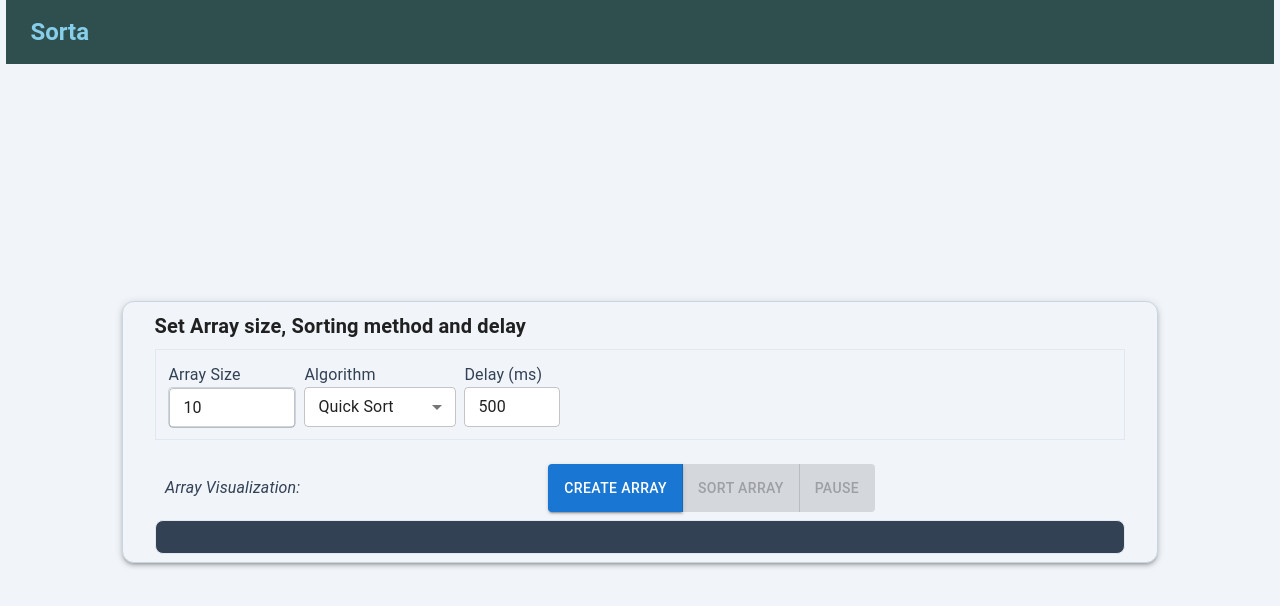
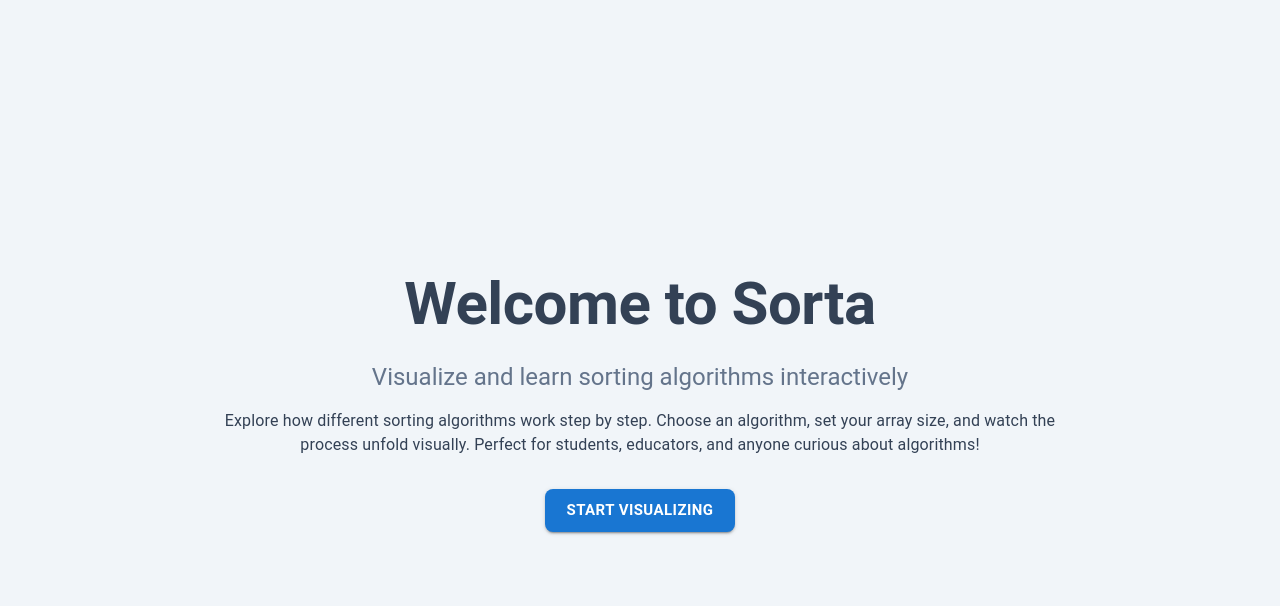
Before and after one commit to WaithakaGuru/AlgosLab, a React (Vite) app in the folder sort/sort-visualizer/: page / in a window 1280 px wide. Shown: the top 606 px of the page. Built offline with nearby package versions, Linux system fonts and the light colour scheme.

Commit message:
Add a landing pageto Sorta

```diff
--- a/sort/sort-visualizer/package.json
+++ b/sort/sort-visualizer/package.json
@@ -17,7 +17,7 @@
     "postcss": "^8.5.6",
     "react": "^19.1.1",
     "react-dom": "^19.1.1",
-    "react-router-dom": "^7.6.3",
+    "react-router-dom": "^7.8.1",
     "zustand": "^5.0.6"
   },
   "devDependencies": {
--- /dev/null
+++ b/sort/sort-visualizer/src/AlgorithmInfo.tsx
@@ -0,0 +1,104 @@
+import React from "react";
+import { Box, Typography, Drawer, List, ListItem, ListItemText, Collapse, Divider } from "@mui/material";
+import { ExpandLess, ExpandMore } from "@mui/icons-material";
+
+// Sidebar topics and subtopics structure
+const sidebarData = [
+  {
+    label: "Advanced Typing in TypeScript",
+    subtopics: [
+      "Union Types",
+      "Conjunction Types",
+      "Generics",
+      "Built-In Utility Types",
+      "Advanced Typing Concepts",
+      "Mapped Types",
+      "Conditional Types",
+    ],
+  },
+  {
+    label: "Data Structures",
+    underline: true,
+    children: [
+      {
+        label: "Linear Data Structures",
+        subtopics: [
+          "Stack",
+          "Queue",
+          "Singly Linked List",
+          "Doubly Linked List",
+        ],
+      },
+      {
+        label: "NonLinear Data Structures",
+        subtopics: [
+          "Trees",
+          "Heaps",
+          "Graphs",
+        ],
+      },
+    ],
+  },
+  {
+    label: "Algorithms",
+    underline: true,
+    children: [
+      {
+        label: "Search",
+        subtopics: ["Linear Search", "Binary Search", "Interpolation Search"],
+      },
+      {
+        label: "Sort",
+        subtopics: [
+          "Bubble Sort",
+          "Selection Sort",
+          "Insertion Sort",
+          "Merge Sort",
+          "Quick Sort",
+          "Heap Sort",
+          "Bucket Sort",
+        ],
+      },
+    ],
+  },
+];
+
+const AlgorithmInfo: React.FC = () => {
+  // ...state for open/close dropdowns, selected topic, etc...
+  // ...render sidebar and main content area...
+  return (
+    <Box sx={{ display: "flex", minHeight: "100vh", bgcolor: "#f1f5f9" }}>
+      {/* Sidebar */}
+      <Drawer
+        variant="permanent"
+        sx={{
+          width: 300,
+          flexShrink: 0,
+          [`& .MuiDrawer-paper`]: {
+            width: 300,
+            boxSizing: "border-box",
+            bgcolor: "#e2e8f0",
+            borderRight: "1px solid #cbd5e1",
+          },
+        }}
+      >
+        <Box sx={{ p: 2 }}>
+          <Typography variant="h5" fontWeight="bold" color="#334155" gutterBottom>
+            Topics
+          </Typography>
+          <Divider sx={{ mb: 2 }} />
+          {/* Render sidebarData here as nested lists with dropdowns */}
+        </Box>
+      </Drawer>
+      {/* Main content area */}
+      <Box sx={{ flex: 1, p: 4 }}>
+        <Typography variant="h4" fontWeight="bold" color="#334155" gutterBottom>
+          Algorithm & Data Structure Info
+        </Typography>
+        {/* Render selected topic info here */}
+      </Box>
+    </Box>
+  );
+};
+
+export default AlgorithmInfo;
--- a/sort/sort-visualizer/src/App.tsx
+++ b/sort/sort-visualizer/src/App.tsx
@@ -169,7 +169,7 @@ function App() {
       </AppBar>
       <Container
         sx={{
-          m: 2,
+          my: 2,
           display: "flex",
           flexDirection: "column",
           alignItems: "center",
@@ -189,7 +189,7 @@ function App() {
             flexDirection: "column",
             justifyContent: "center",
             mx: "auto",
-            width: { xs: "90%" },
+            width: { xs: "100%", md: "90%" },
           }}
         >
           <Typography
@@ -201,7 +201,9 @@ function App() {
             Set Array size, Sorting method and delay
           </Typography>
           <Stack
+            flexWrap={"wrap"}
             direction={"row"}
+            alignItems={"end"}
             gap={1}
             border={"1px solid #e2e8f0"}
             p={".8rem"}
@@ -268,38 +270,6 @@ function App() {
                 }}
               />
             </Box>
-          </Stack>
-          <Box
-            sx={{
-              mt: 2,
-              width: "100%",
-              display: "flex",
-              flexDirection: "column",
-              alignItems: "center",
-            }}
-          >
-            <Stack
-              direction="row"
-              gap="10rem"
-              sx={{
-                gap: 1,
-                justifyContent: "space-between",
-                height: "4rem",
-                alignItems: "center",
-              }}
-            >
-              <Typography
-                variant="subtitle1"
-                fontStyle={"italic"}
-                sx={{
-                  color: "#334155",
-                  textAlign: "left",
-                  left: "-15rem",
-                  position: "relative",
-                }}
-              >
-                Array Visualization:
-              </Typography>
             <ButtonGroup>
               <Button
                 variant="contained"
@@ -339,10 +309,28 @@ function App() {
             </ButtonGroup>
           </Stack>
           <Box
+            sx={{
+              mt: 2,
+              width: "100%",
+              display: "flex",
+              flexDirection: "column",
+            }}
+          >
+            <Typography
+              variant="subtitle1"
+              fontStyle={"italic"}
+              align="left"
+              sx={{
+                color: "#334155",
+              }}
+            >
+              Array Visualization:
+            </Typography>
+            <Box
               component={"div"}
               sx={{
+                display: "flex",
                 position: "relative",
-                display: "flex",
                 alignItems: "end",
                 justifyContent: "center",
                 gap: 0.5,
@@ -350,7 +338,8 @@ function App() {
                 bgcolor: "#334155",
                 borderRadius: 2,
                 border: "1px solid #e2e8f0",
-                p: 2,
+                p: "1rem",
+                pl:3,
                 overflowX: "auto",
               }}
             >
@@ -455,7 +444,8 @@ function App() {
                       display: "flex",
                       flexDirection: "column",
                       alignItems: "center",
-                      width: `${100 / array.length}%`,
+                      // width: `${100 / array.length}%`,
+                      width: "1rem",
                     }}
                   >
                     <Box
@@ -466,12 +456,12 @@ function App() {
                         borderRadius: "6px 6px 0 0",
                         transition: "all 0.2s",
                         height: `${(num / maxVal) * 264 + 10}px`,
-                        minWidth: 12,
+                        minWidth: 16,
                       }}
                     ></Box>
                     <Typography
                       variant="caption"
-                      sx={{ color: "#f1f5f9", mt: 1 }}
+                      sx={{ color: "#f1f5f9", mt: 1, px:1 }}
                     >
                       {num}
                     </Typography>
--- /dev/null
+++ b/sort/sort-visualizer/src/LandingPage.tsx
@@ -0,0 +1,44 @@
+import React from "react";
+import { Box, Typography, Button, Container, Stack } from "@mui/material";
+
+const LandingPage: React.FC = () => {
+  return (
+    <Box
+      sx={{
+        minHeight: "100vh",
+        bgcolor: "#f1f5f9",
+        display: "flex",
+        flexDirection: "column",
+        alignItems: "center",
+        justifyContent: "center",
+        p: 0,
+        m: 0,
+      }}
+    >
+      <Container maxWidth="md" sx={{ textAlign: "center" }}>
+        <Typography variant="h2" fontWeight="bold" color="#334155" gutterBottom>
+          Welcome to Sorta
+        </Typography>
+        <Typography variant="h5" color="#64748b" gutterBottom>
+          Visualize and learn sorting algorithms interactively
+        </Typography>
+        <Typography variant="body1" color="#334155" sx={{ mt: 2, mb: 4 }}>
+          Explore how different sorting algorithms work step by step. Choose an algorithm, set your array size, and watch the process unfold visually. Perfect for students, educators, and anyone curious about algorithms!
+        </Typography>
+        <Stack direction="row" spacing={2} justifyContent="center">
+          <Button
+            variant="contained"
+            color="primary"
+            size="large"
+            href="/visualizer"
+            sx={{ fontWeight: "bold", borderRadius: 2 }}
+          >
+            Start Visualizing
+          </Button>
+        </Stack>
+      </Container>
+    </Box>
+  );
+};
+
+export default LandingPage;
--- a/sort/sort-visualizer/src/main.tsx
+++ b/sort/sort-visualizer/src/main.tsx
@@ -1,10 +1,10 @@
 import { StrictMode } from "react";
 import { createRoot } from "react-dom/client";
 import "./index.css";
-import App from "./App.tsx";
+import Router from "./router";
 
 createRoot(document.getElementById("root")!).render(
   <StrictMode>
-    <App />
+    <Router />
   </StrictMode>,
 );
--- /dev/null
+++ b/sort/sort-visualizer/src/router.tsx
@@ -0,0 +1,15 @@
+import React from "react";
+import { BrowserRouter, Routes, Route } from "react-router-dom";
+import LandingPage from "./LandingPage";
+import App from "./App";
+
+const Router: React.FC = () => (
+  <BrowserRouter>
+    <Routes>
+      <Route path="/" element={<LandingPage />} />
+      <Route path="/visualizer" element={<App />} />
+    </Routes>
+  </BrowserRouter>
+);
+
+export default Router;
```
Also changed, not shown: sort/sort-visualizer/postcss.config.js (added), sort/sort-visualizer/tailwind.config.js (added), 1 other file (tests, documents, lock files or other folders). Lines whose indentation alone changed are shown as unchanged.
